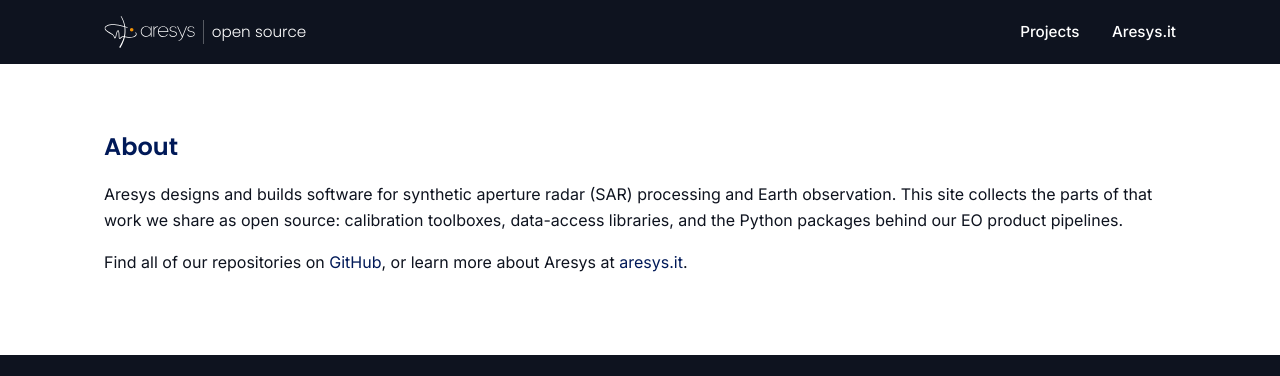
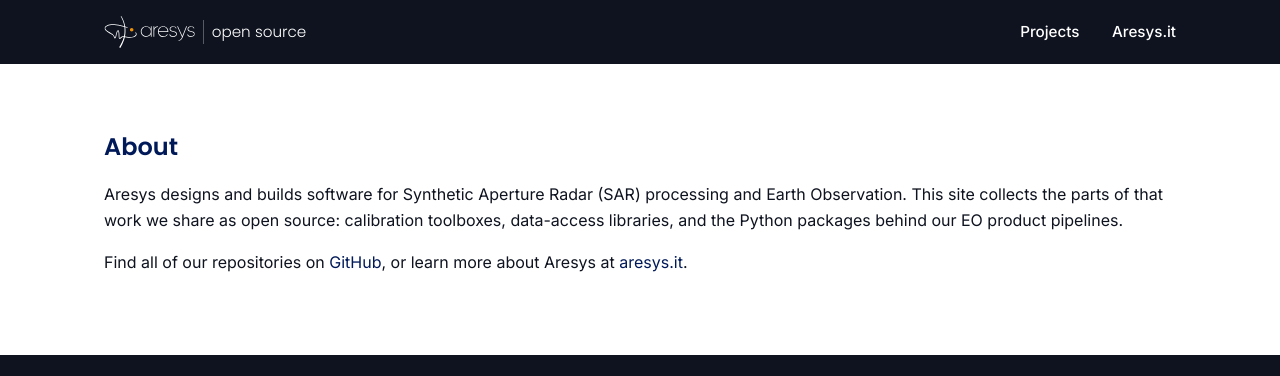
Before and after one commit to aresys-srl/aresys-srl.github.io, a Jekyll site: the page built from about.markdown, in a window 1280 px wide. Shown: the top 376 px of the page. Built offline with Jekyll 4.4.1, drawn with Linux system fonts in a browser that asks for light colours.

```diff
--- a/about.markdown
+++ b/about.markdown
@@ -4,6 +4,6 @@ title: About
 permalink: /about/
 ---
 
-Aresys designs and builds software for synthetic aperture radar (SAR) processing and Earth observation. This site collects the parts of that work we share as open source: calibration toolboxes, data-access libraries, and the Python packages behind our EO product pipelines.
+Aresys designs and builds software for Synthetic Aperture Radar (SAR) processing and Earth Observation. This site collects the parts of that work we share as open source: calibration toolboxes, data-access libraries, and the Python packages behind our EO product pipelines.
 
 Find all of our repositories on [GitHub](https://github.com/aresys-srl), or learn more about Aresys at [aresys.it](https://www.aresys.it).
```
